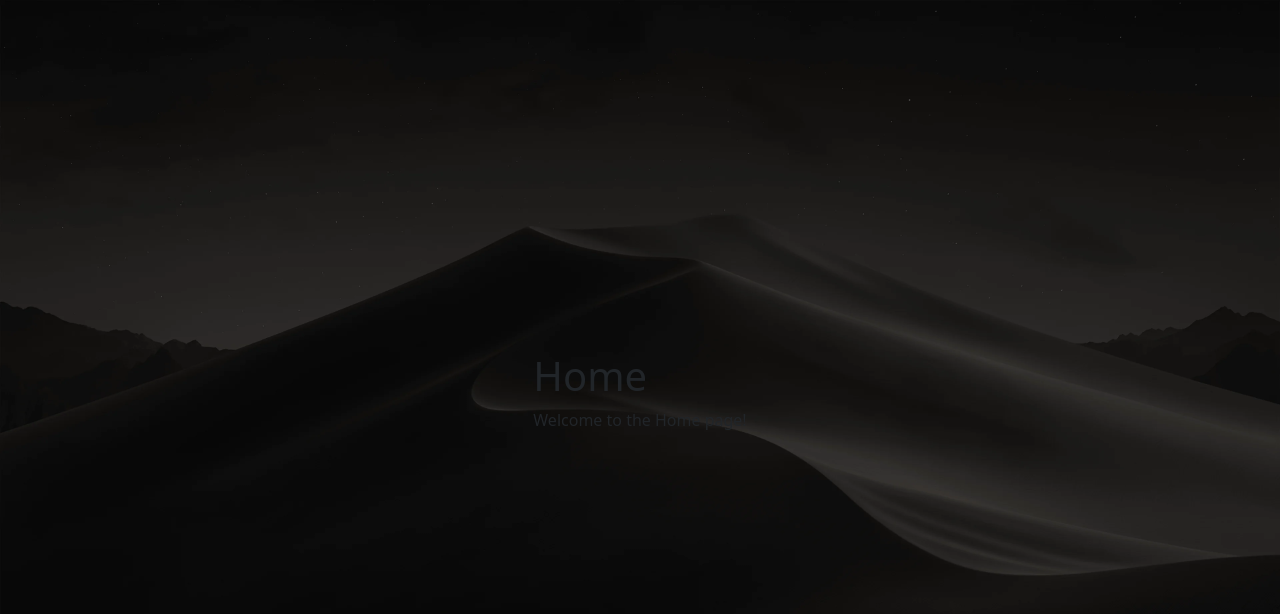
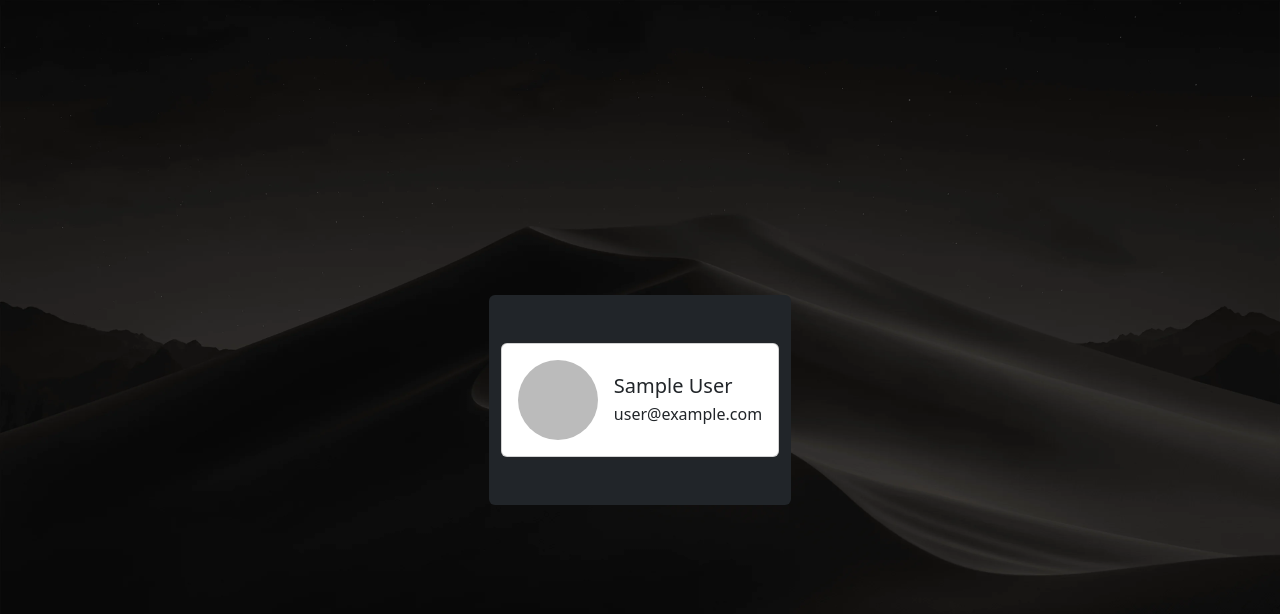
Before and after one commit to NEW-FINCASH/New-Fincash-Frontend, a React (Vite) app: page / in a window 1280 px wide. Shown: the top 614 px of the page. Built offline with nearby package versions, Linux system fonts and the light colour scheme; no server answers; sample sign-in values are in the browser's storage.

Commit message:
feat: add navigation to home page after successful Google sign-in

```diff
--- a/src/pages/ConnectAccount.tsx
+++ b/src/pages/ConnectAccount.tsx
@@ -58,6 +58,7 @@ export default function ConnectAccount() {
         const user = result.user;
         console.log("User signed in with Google:", user);
         // Redirecionar ou fazer algo após o login bem-sucedido
+        navigate("/");
       })
       .catch((error) => {
         console.error("Error signing in with Google:", error);
--- a/src/pages/Home.tsx
+++ b/src/pages/Home.tsx
@@ -1,9 +1,40 @@
+import { onAuthStateChanged, User } from "firebase/auth";
+import { auth } from "../services/firebase";
+import { useEffect, useState } from "react";
+
 export default function Home() {
+  const [user, setUser] = useState<User | null>(null); // 👈 corrige aqui
 
-    return (
-        <div>
-        <h1>Home</h1>
-        <p>Welcome to the Home page!</p>
+  useEffect(() => {
+    const unsubscribe = onAuthStateChanged(auth, (u) => {
+      if (u) {
+        setUser(u);
+      } else {
+        window.location.href = "/login";
+      }
+    });
+
+    return () => unsubscribe();
+  }, []);
+
+  if (!user) return null;
+
+  return (
+    <div className="container bg-dark rounded py-5">
+      <div className="card profile-card p-3 mx-auto" style={{ maxWidth: "400px" }}>
+        <div className="d-flex align-items-center gap-3">
+          <img
+            src={user.photoURL ?? ""}
+            alt={user.displayName ?? "Usuário"}
+            className="rounded-circle"
+            style={{ width: "80px", height: "80px", objectFit: "cover" }}
+          />
+          <div>
+            <h5 className="mb-1">{user.displayName}</h5>
+            <p className="mb-0 email-text">{user.email}</p>
+          </div>
         </div>
-    );
+      </div>
+    </div>
+  );
 }
```
